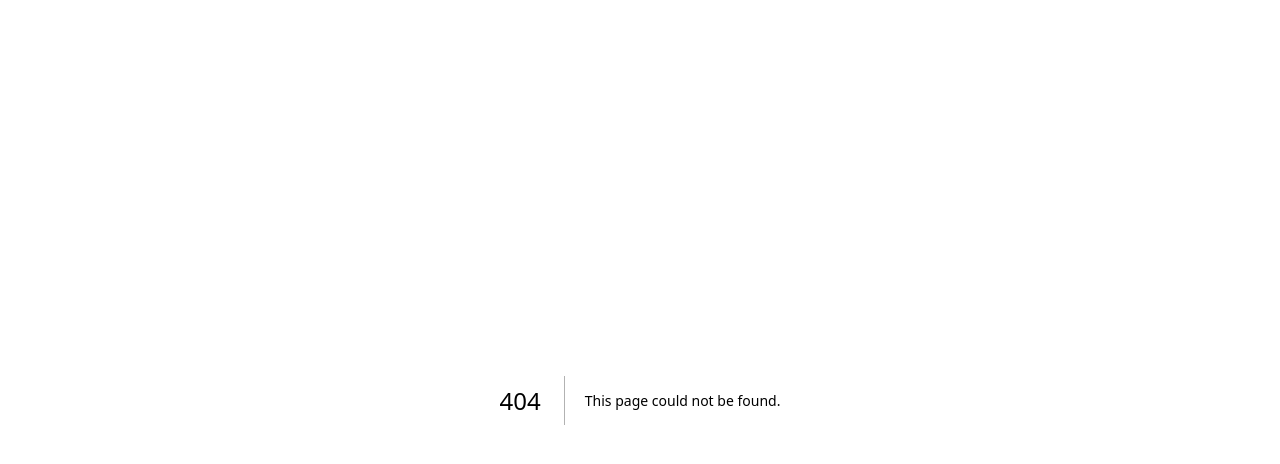
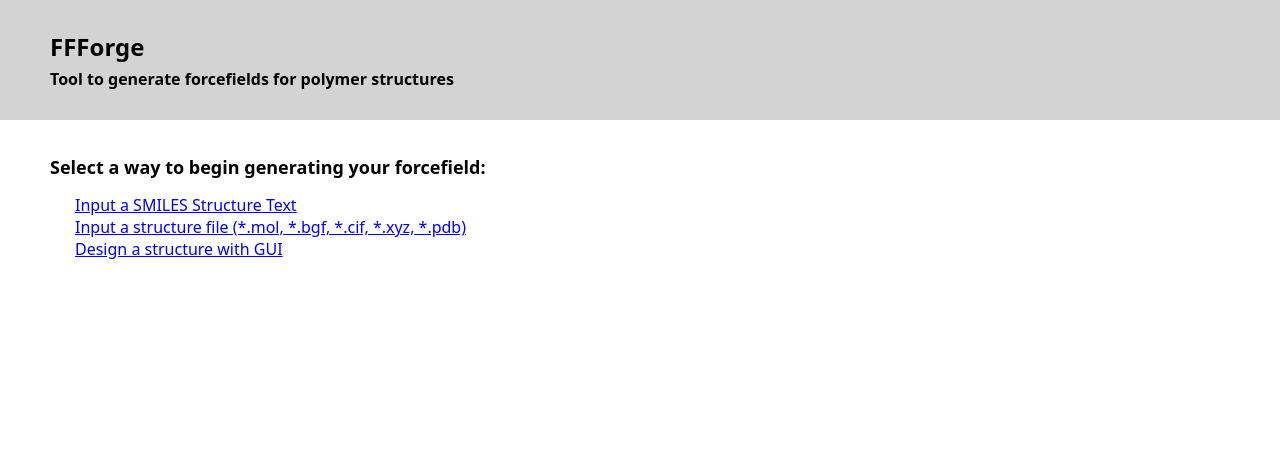
Before and after one commit to beneenfune/FFForge, a Next.js app in the folder frontend/: page /landing in a window 1280 px wide. Before the commit this address had no page. Shown: the top 464 px of the page. Built offline with nearby package versions, Linux system fonts and the light colour scheme; no server answers.

Commit message:
connected and coded landing page frontend

```diff
--- a/frontend/app/globals.css
+++ b/frontend/app/globals.css
@@ -1,5 +1,5 @@
 :root {
-  --background-color: white;
+  --background-color: white; /* Define white as the default background color */
 
   --max-width: 1100px;
   --border-radius: 12px;
@@ -8,8 +8,8 @@
     "Fira Mono", "Droid Sans Mono", "Courier New", monospace;
 
   --foreground-rgb: 0, 0, 0;
-  --background-start-rgb: 214, 219, 220;
-  --background-end-rgb: 255, 255, 255;
+  --background-start-rgb: 255, 255, 255; /* Ensure background start is white */
+  --background-end-rgb: 255, 255, 255;   /* Ensure background end is white */
 
   --primary-glow: conic-gradient(
     from 180deg at 50% 50%,
@@ -45,8 +45,8 @@
 @media (prefers-color-scheme: dark) {
   :root {
     --foreground-rgb: 255, 255, 255;
-    --background-start-rgb: 0, 0, 0;
-    --background-end-rgb: 0, 0, 0;
+    --background-start-rgb: 255, 255, 255; /* White for dark mode */
+    --background-end-rgb: 255, 255, 255;   /* White for dark mode */
 
     --primary-glow: radial-gradient(rgba(1, 65, 255, 0.4), rgba(1, 65, 255, 0));
     --secondary-glow: linear-gradient(
@@ -89,12 +89,7 @@ body {
 
 body {
   color: rgb(var(--foreground-rgb));
-  background: linear-gradient(
-      to bottom,
-      transparent,
-      rgb(var(--background-end-rgb))
-    )
-    rgb(var(--background-start-rgb));
+  background-color: rgb(var(--background-start-rgb)); /* Use solid white background */
 }
 
 a {
--- /dev/null
+++ b/frontend/app/landing/page.js
@@ -0,0 +1,41 @@
+'use client';
+
+import { useEffect, useState } from 'react'
+import React from 'react';
+import styles from './page.module.css';
+import MainComponent from '../../components/MainComponent';
+
+
+export default function Home() {
+    const [message, setMessage] = useState("");
+    const [loading, setLoading] = useState(true);
+
+    // Fetch data from the API
+    useEffect(() => {
+        const fetchLanding = async () => {
+            const response = await fetch(process.env.NEXT_PUBLIC_BASE_URL +'/api/landing')
+            const data = await response.json()
+
+            if ( response.ok ){
+                setMessage(data.land);
+                setLoading(false);
+                console.log("Text Inputter Visiualized")
+            }
+        }
+        fetchLanding()
+    }, []);
+
+
+    return (
+        <div className={styles.body}>
+        <MainComponent />
+
+          <div className={styles.content}>
+            <h3 className={styles.heading3}>Select a way to begin generating your forcefield:</h3>
+            <p><a href="https://www.google.com/" className={styles.link} target="_blank" rel="noopener noreferrer">Input a SMILES Structure Text</a></p>
+            <p><a href="https://www.yelp.com/" className={styles.link} target="_blank" rel="noopener noreferrer">Input a structure file (*.mol, *.bgf, *.cif, *.xyz, *.pdb)</a></p>
+            <p><a href="https://www.youtube.com/" className={styles.link} target="_blank" rel="noopener noreferrer">Design a structure with GUI</a></p>
+          </div>
+        </div>
+      );
+}
--- /dev/null
+++ b/frontend/app/landing/page.module.css
@@ -0,0 +1,24 @@
+.body {
+    margin: 0;
+    padding: 0;
+    background-color: white;
+}
+
+.content {
+    font-family: system-ui;
+    background-color: white;
+    padding: 20px;
+}
+
+.heading3 {
+    font-size: 18px;
+    margin: 15px 0; /* Adjust margin-top and margin-bottom as needed */
+    margin-left: 30px; /* Adjust this value as needed to match indentation */
+}
+
+.link {
+    margin-left: 55px;
+    color: blue;
+    text-decoration: underline;
+    display: block;
+}
--- a/frontend/app/layout.js
+++ b/frontend/app/layout.js
@@ -4,8 +4,8 @@ import "./globals.css";
 const inter = Inter({ subsets: ["latin"] });
 
 export const metadata = {
-  title: "DMAx",
-  description: "A High-Throughput Computational Framework for Dynamic Mechanical Analysis using Molecular Dynamics",
+  title: "FFForge",
+  description: "A Computaional Tool for Generating Polymer Forcefields",
 };
 
 export default function RootLayout({ children }) {
--- /dev/null
+++ b/frontend/app/textInput/page.js
@@ -0,0 +1,5 @@
+import { useEffect, useState } from 'react'
+
+const TextInput = () => {
+
+}
--- /dev/null
+++ b/frontend/components/MainComponent.js
@@ -0,0 +1,14 @@
+// components/MainHeaderComponent.js
+import React from 'react';
+import styles from './MainComponent.module.css';
+
+const MainComponent = () => {
+  return (
+    <div className={styles.header}>
+      <h1 className={styles.heading1}>FFForge</h1>
+      <h2 className={styles.heading2}>Tool to generate forcefields for polymer structures</h2>
+    </div>
+  );
+}
+
+export default MainComponent;
--- /dev/null
+++ b/frontend/components/MainComponent.module.css
@@ -0,0 +1,18 @@
+/* components/MainComponent.module.css */
+.header {
+    background-color: lightgray;
+    padding: 30px;
+    font-family: system-ui;
+}
+
+.heading1 {
+    margin: 0;
+    font-size: 24px;
+    margin-left: 20px; /* Adjust this value as needed to match indentation */
+}
+
+.heading2 {
+    margin: 5px 0 0;
+    font-size: 16px;
+    margin-left: 20px; /* Adjust this value as needed to match indentation */
+}
--- a/frontend/next.config.mjs
+++ b/frontend/next.config.mjs
@@ -4,7 +4,7 @@ const nextConfig = {
         return [
           {
             source: '/api/:path*',
-            destination: 'http://127.0.0.1:7000/api/:path*',
+            destination: 'http://127.0.0.1:8000/api/:path*',
           },
         ]
       },
--- a/frontend/package.json
+++ b/frontend/package.json
@@ -1,5 +1,4 @@
 {
-  "proxy": "http://127.0.0.1:8000",
   "name": "frontend",
   "version": "0.1.0",
   "private": true,
```
Also changed, not shown: frontend/app/page.js (+21 -3 lines), frontend/app/fileInput/page.js (added), frontend/app/ketcherInput/page.js (added), 2 other files (tests, documents, lock files or other folders).
